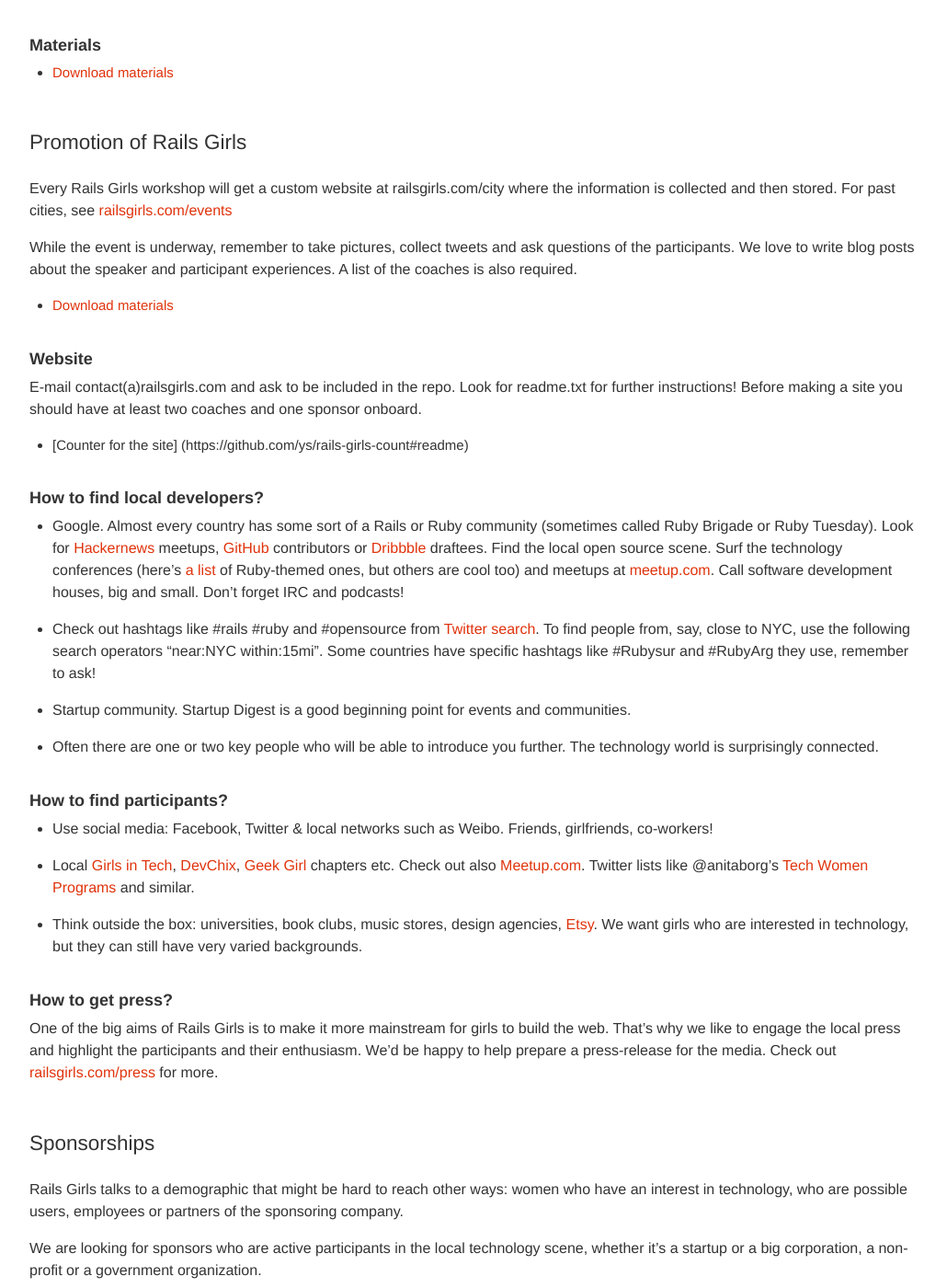
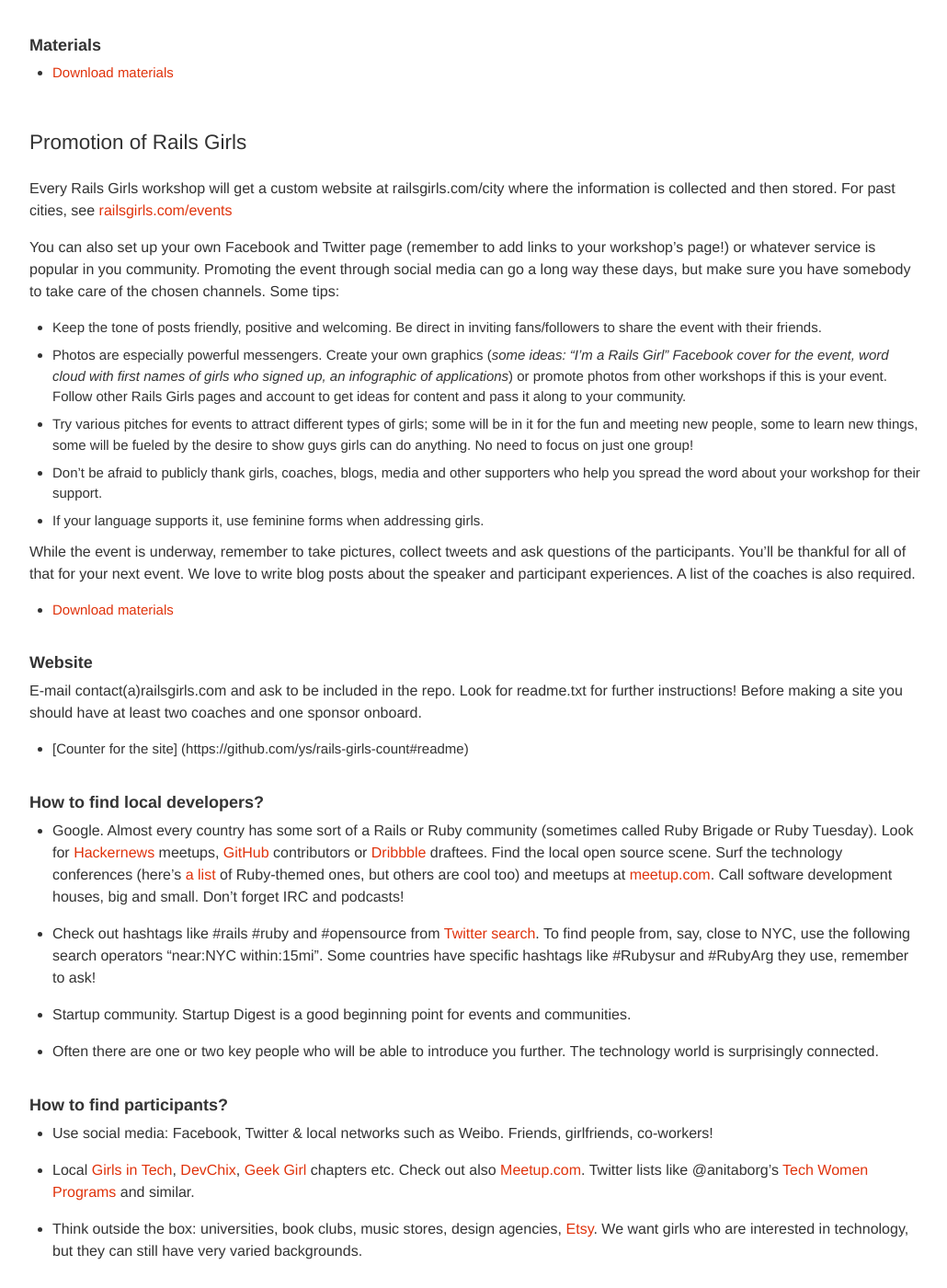
Before and after one commit to railsgirls/guides.railsgirls.com, a Jekyll site: the page built from _posts/2012-04-18-guide.markdown, in a window 1280 px wide and 1400 px high, scrolled down 3198 px. Shown: the whole window at 92% size, without its empty margins (53-1083 px from the left). Built offline with Jekyll 4.4.1, drawn with Linux system fonts in a browser that asks for light colours; nearby versions of some CDN libraries; Markdown is read by kramdown in place of the engine named in the settings; some of the changed text lies outside the part shown.

Commit message:
Expanded info on promotion and coaches

```diff
--- a/_posts/2012-04-18-guide.markdown
+++ b/_posts/2012-04-18-guide.markdown
@@ -27,7 +27,7 @@
 
 * Show sparks, personality and keep in mind the big picture. Explain, repeat and always tie what you're telling into a larger context.
 * Internet was made by people and it doesn’t break by a little tinkering. Continuously show the human side: encourage coaches to talk about open source communities, their programming idols and their aspirations.
-* Copy-pasting rules. Programming per se isn’t central - you can't really learn to speak chinese in one day, in a similar manner you can only learn the basic vocabulary and expressions in coding. The goal of every event is to make something visible!
+* Copy-pasting rules. Programming per se isn’t central - you can't really learn to speak Chinese in one day, in a similar manner you can only learn the basic vocabulary and expressions in coding. The goal of every event is to make something visible!
 * Girls run this world! But also women, ladies, even boys are allowed in. More than semantics we're interested in a mindset. Both founders were born in the Spice Girls era, they don't see the word girl as condescending or cutesy-cute.
 
 ### Example Program
@@ -132,7 +132,15 @@
 
 Every Rails Girls workshop will get a custom website at railsgirls.com/city where the information is collected and then stored. For past cities, see [railsgirls.com/events](railsgirls.com/events)
 
-While the event is underway, remember to take pictures, collect tweets and ask questions of the participants. We love to write blog posts about the speaker and participant experiences. A list of the coaches is also required.
+You can also set up your own Facebook and Twitter page (remember to add links to your workshop's page!) or whatever service is popular in you community. Promoting the event through social media can go a long way these days, but make sure you have somebody to take care of the chosen channels. Some tips:
+
+* Keep the tone of posts friendly, positive and welcoming. Be direct in inviting fans/followers to share the event with their friends.
+* Photos are especially powerful messengers. Create your own graphics (*some ideas: "I'm a Rails Girl" Facebook cover for the event, word cloud with first names of girls who signed up, an infographic of applications*) or promote photos from other workshops if this is your event. Follow other Rails Girls pages and account to get ideas for content and pass it along to your community.
+* Try various pitches for events to attract different types of girls; some will be in it for the fun and meeting new people, some to learn new things, some will be fueled by the desire to show guys girls can do anything. No need to focus on just one group!
+* Don't be afraid to publicly thank girls, coaches, blogs, media and other supporters who help you spread the word about your workshop for their support.
+* If your language supports it, use feminine forms when addressing girls.
+
+While the event is underway, remember to take pictures, collect tweets and ask questions of the participants. You'll be thankful for all of that for your next event. We love to write blog posts about the speaker and participant experiences. A list of the coaches is also required.
 
 + [Download materials](http://www.speakerdeck.com/u/railsgirls)
 
@@ -162,7 +170,9 @@
 
 #### How to get press?
 
-One of the big aims of Rails Girls is to make it more mainstream for girls to build the web. That’s why we like to engage the local press and highlight the participants and their enthusiasm. We’d be happy to help prepare a press-release for the media. Check out [railsgirls.com/press](http://railsgirls.com/press) for more.
+One of the big aims of Rails Girls is to make it more mainstream for girls to build the web. That’s why we like to engage the local press and highlight the participants and their enthusiasm. We’d be happy to help prepare a press-release for the media. Check out [railsgirls.com/press](http://railsgirls.com/press) for more. If you're working with a big company as a sponsor, their PR department might be able to help you spread the message about the workshop.
+
+Send the press release to local blogs, find contact at various media outlets. The more doors you knock on, the greater you chance of getting through. Make a list of journalists and bloggers you contact, mark those that respond to your emails, so they can be the first ones to receive your next press release. You can also write a press release after the event that includes photos and statements from satisfied participants.
 
 ### Sponsorships
 
@@ -251,8 +261,10 @@
 * High-speed, tested Internet. There’s going to be over 30 computers online all the time. Add to that mobilephones, streaming music, funny videos and you get the picture!
 * Space for 4-6 person groups to gather together: chairs and tables, sometimes big pillows will do! This doesn’t have to be in the same room.
 * Possibility to set up extension chords and a projector.
+* Enough electric outlets to spare. Some girls might have older laptops that will need to be plugged in at all times.
 * Location for food and beverage setup - lunch space for catering or a nearby lunch venue.
 * External monitors for teams are encouraged but not mandatory, helps the coaches show what is happening in the code.
+* Whiteboards can be helpful for coaches to explain more abstract concept. Alternatively, paper and pen work just fine. Just have something at hand people can draw on.
 
 Ask where local developer meetings are usually hosted. Often co-working spaces are also willing to negotiate deals to gain some visibility among new people.
 
@@ -266,6 +278,10 @@
 We hope the coaches are ok with having their name and twitter-id/github/some mean of contact on railsgirls.com so the girls always have a local face to answer their questions.
 
 In addition, we encourage coaches to come up with additional exercises for the group. After completing the ideation app many girls will want to try tweaking the look & feel of the site, implementing commenting, Facebook sharing, pushing the app to Heroku, etc.
+
+#### How to find coaches?
+
+Ask around, ask sponsors (tech companies), ask anyone to help you out. Once you do get some coaches on board, they can help you out with their own contacts. Influential bloggers or Twitter users in your local dev community can help you out by broadcasting a call for coaches. *Hint: You can also thank coaches for their help by providing a spot at the workshop for their girlfriends ;)*
 
 ##### Sample letter for potential coaches
 
@@ -433,5 +449,6 @@
 
 * Update website to include pictures and possible blogposts
 * Invite active participants to [global e-mail list](https://groups.google.com/group/rails-girls-team)
-* Send a thank you note to participants and ask for [feedback](http://www.railsgirls.com/feedback)
+* Send a thank you note to participants and ask for [feedback](http://www.railsgirls.com/feedback) (you can also create your own feedback form in your local language)
+* Send a thank you note to coaches
 * Send a thank you note for organizers
```
